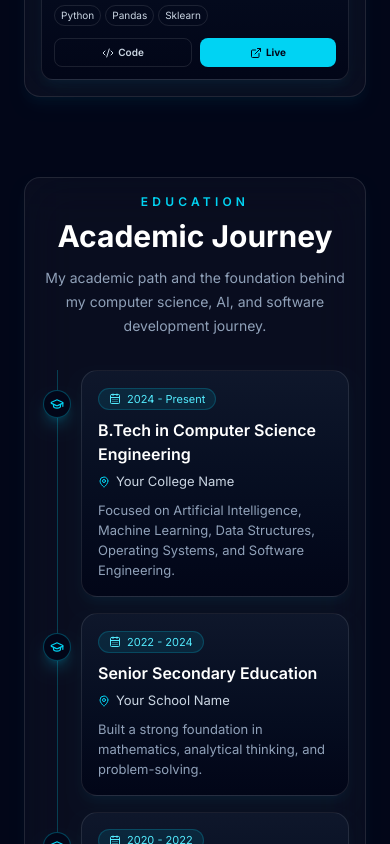
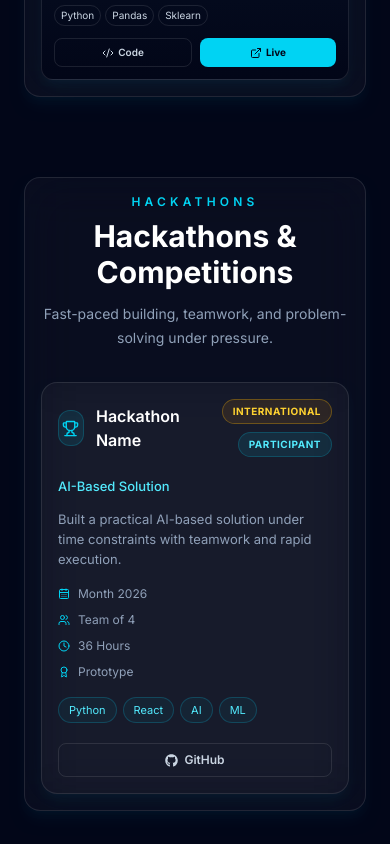
Before and after one commit to Mystifying7/Rehan-Portfolio, a React (Vite) app: page / in a window 390 px wide. Shown: the part 5180-6024 px from the top of the page. Built offline with nearby package versions, Linux system fonts and the light colour scheme.

Commit message:
Added more details

```diff
--- a/src/App.jsx
+++ b/src/App.jsx
@@ -12,6 +12,7 @@ import BackToTop from "./components/BackToTop";
 import Stats from "./components/Stats";
 import { useEffect, useState } from "react";
 import LoadingScreen from "./components/LoadingScreen";
+import Hackathons from "./components/Hackathons";
 
 function App() {
   const [loading, setLoading] = useState(true);
@@ -34,6 +35,7 @@ function App() {
       <About />
       <Skills />
       <Projects />
+      <Hackathons />
       <Education />
       <Experience />
       <Certifications />
--- a/src/components/Footer.jsx
+++ b/src/components/Footer.jsx
@@ -2,7 +2,7 @@ import { Mail } from "lucide-react";
 import { FaGithub, FaLinkedin } from "react-icons/fa";
 
 function Footer() {
-  const links = ["Home", "About", "Skills", "Projects", "Education", "Certifications"];
+  const links = ["Home", "About", "Skills", "Projects", "Hackathons", "Education", "Certifications"];
 
   return (
     <footer className="px-6 py-10">
@@ -37,6 +37,7 @@ function Footer() {
 
           <div className="flex flex-col items-center justify-center gap-2 text-xs text-slate-500 md:flex-row">
             <p>© {new Date().getFullYear()} Rehan Alam. All Rights Reserved.</p>
+            Last Updated • {new Date().getFullYear()}
           </div>
         </div>
       </div>
--- /dev/null
+++ b/src/components/Hackathons.jsx
@@ -0,0 +1,201 @@
+import {
+  Trophy,
+  CalendarDays,
+  Users,
+  Clock,
+  ExternalLink,
+  Award,
+} from "lucide-react";
+
+import { FaGithub } from "react-icons/fa";
+import SectionReveal from "./SectionReveal";
+
+const levelStyles = {
+  National: "border-purple-400/30 bg-purple-500/10 text-purple-300",
+  State: "border-blue-400/30 bg-blue-500/10 text-blue-300",
+  College: "border-emerald-400/30 bg-emerald-500/10 text-emerald-300",
+  International: "border-amber-400/30 bg-amber-500/10 text-amber-300",
+};
+
+const hackathons = [
+  {
+    name: "Hackathon Name",
+    level: "International",
+    status: "Participant",
+    project: "AI-Based Solution",
+    summary:
+      "Built a practical AI-based solution under time constraints with teamwork and rapid execution.",
+    date: "Month 2026",
+    team: "Team of 4",
+    duration: "36 Hours",
+    result: "Prototype",
+    stack: ["Python", "React", "AI", "ML"],
+    github: "https://github.com/hackerskr76/PreMortem-The-Failure-Engine.git",
+    live: "#",
+    certificate: "#",
+  },
+];
+
+function Hackathons() {
+  return (
+    <section id="hackathons" className="px-6 py-10">
+       <div className="absolute inset-x-0 top-0 h-px bg-gradient-to-r from-transparent via-cyan-400/60 to-transparent opacity-0 transition duration-300 group-hover:opacity-100" />
+      <div className="
+        group
+        relative
+        overflow-hidden
+        rounded-2xl
+        border
+        border-white/10
+        bg-white/[0.03]
+        backdrop-blur-xl
+        p-4
+        shadow-lg
+        shadow-cyan-500/5
+        transition-all
+        duration-300
+        hover:-translate-y-1
+        hover:border-cyan-400/30
+        hover:bg-cyan-400/[0.04]
+        hover:shadow-cyan-400/10
+        ">
+      <SectionReveal>
+        <div className="mx-auto max-w-4xl">
+          <div className="mb-8 text-center">
+            <p className="text-xs font-semibold uppercase tracking-[0.35em] text-cyan-400">
+              Hackathons
+            </p>
+
+            <h2 className="mt-2 text-3xl font-bold">
+              Hackathons & Competitions
+            </h2>
+
+            <p className="mx-auto mt-3 max-w-lg text-sm leading-6 text-slate-400">
+              Fast-paced building, teamwork, and problem-solving under pressure.
+            </p>
+          </div>
+
+          <div className="grid gap-4 md:grid-cols-2">
+            {hackathons.map((hackathon) => (
+              <div
+                key={hackathon.name}
+                className="group relative overflow-hidden rounded-2xl border border-white/10 bg-white/[0.03] p-4 shadow-lg shadow-cyan-500/5 backdrop-blur-xl transition-all duration-300 hover:-translate-y-1 hover:border-cyan-400/30 hover:bg-cyan-400/[0.04] hover:shadow-cyan-400/10"
+              >
+                <div className="absolute inset-x-0 top-0 h-px bg-gradient-to-r from-transparent via-cyan-400/60 to-transparent opacity-0 transition duration-300 group-hover:opacity-100" />
+
+                <div className="mb-5 flex items-center justify-between gap-4">
+                  <div className="flex items-center gap-3">
+                    <div className="flex h-9 w-9 items-center justify-center rounded-xl border border-cyan-400/20 bg-cyan-400/10 text-cyan-400">
+                      <Trophy size={17} />
+                    </div>
+
+                    <h3 className="text-base font-semibold text-white">
+                      {hackathon.name}
+                    </h3>
+                  </div>
+
+                  <div className="flex flex-wrap items-center justify-end gap-2">
+                    <span
+                      className={`rounded-full border px-2.5 py-1 text-[10px] font-bold uppercase tracking-wider ${
+                        levelStyles[hackathon.level] ||
+                        "border-slate-400/30 bg-slate-500/10 text-slate-300"
+                      }`}
+                    >
+                      {hackathon.level}
+                    </span>
+
+                    <span className="rounded-full border border-cyan-400/20 bg-cyan-400/10 px-2.5 py-1 text-[10px] font-bold uppercase tracking-wider text-cyan-300">
+                      {hackathon.status}
+                    </span>
+                  </div>
+                </div>
+
+                <p className="text-[13px] font-medium text-cyan-300">
+                  {hackathon.project}
+                </p>
+
+                <p className="mt-3 text-[13px] leading-5 text-slate-400">
+                  {hackathon.summary}
+                </p>
+
+                <div className="mt-4 grid gap-2 text-[12px] text-slate-400 sm:grid-cols-2">
+                  <p className="flex items-center gap-2">
+                    <CalendarDays size={12} className="text-cyan-400" />
+                    {hackathon.date}
+                  </p>
+
+                  <p className="flex items-center gap-2">
+                    <Users size={12} className="text-cyan-400" />
+                    {hackathon.team}
+                  </p>
+
+                  <p className="flex items-center gap-2">
+                    <Clock size={12} className="text-cyan-400" />
+                    {hackathon.duration}
+                  </p>
+
+                  <p className="flex items-center gap-2">
+                    <Award size={12} className="text-cyan-400" />
+                    {hackathon.result}
+                  </p>
+                </div>
+
+                <div className="mt-4 flex flex-wrap gap-1.5">
+                  {hackathon.stack.map((tech) => (
+                    <span
+                      key={tech}
+                      className="rounded-full border border-cyan-400/20 bg-cyan-400/5 px-2.5 py-1 text-[11px] text-cyan-300"
+                    >
+                      {tech}
+                    </span>
+                  ))}
+                </div>
+
+                <div className="mt-5 grid gap-2 sm:grid-cols-3">
+                  {hackathon.github !== "#" && (
+                    <a
+                      href={hackathon.github}
+                      target="_blank"
+                      rel="noreferrer"
+                      className="inline-flex items-center justify-center gap-1.5 rounded-lg border border-white/10 px-3 py-2 text-xs font-semibold text-slate-300 transition hover:border-cyan-400/40 hover:text-cyan-300"
+                    >
+                      <FaGithub size={13} />
+                      GitHub
+                    </a>
+                  )}
+
+                  {hackathon.live !== "#" && (
+                    <a
+                      href={hackathon.live}
+                      target="_blank"
+                      rel="noreferrer"
+                      className="inline-flex items-center justify-center gap-1.5 rounded-lg bg-cyan-400 px-3 py-2 text-xs font-semibold text-slate-950 transition hover:bg-cyan-300"
+                    >
+                      <ExternalLink size={13} />
+                      Live
+                    </a>
+                  )}
+
+                  {hackathon.certificate !== "#" && (
+                    <a
+                      href={hackathon.certificate}
+                      target="_blank"
+                      rel="noreferrer"
+                      className="inline-flex items-center justify-center gap-1.5 rounded-lg border border-cyan-400/30 px-3 py-2 text-xs font-semibold text-cyan-300 transition hover:bg-cyan-400/10"
+                    >
+                      <Award size={13} />
+                      Certificate
+                    </a>
+                  )}
+                </div>
+              </div>
+            ))}
+          </div>
+        </div>
+      </SectionReveal>
+      </div>
+    </section>
+  );
+}
+
+export default Hackathons;
--- a/src/components/LoadingScreen.jsx
+++ b/src/components/LoadingScreen.jsx
@@ -5,38 +5,45 @@ function LoadingScreen() {
     <motion.div
       initial={{ opacity: 1 }}
       exit={{ opacity: 0 }}
-      transition={{ duration: 0.6 }}
+      transition={{ duration: 0.7, ease: "easeOut" }}
       className="fixed inset-0 z-[9999] flex items-center justify-center bg-[#020617]"
     >
       <div className="text-center">
         <motion.div
-          animate={{ scale: [1, 1.08, 1] }}
-          transition={{ duration: 1.2, repeat: Infinity }}
+          initial={{ scale: 0.9, opacity: 0 }}
+          animate={{ scale: 1, opacity: 1 }}
+          transition={{ duration: 0.5 }}
           className="mx-auto mb-6 flex h-16 w-16 items-center justify-center rounded-full border border-cyan-400/30 bg-cyan-400/10 text-3xl font-black text-cyan-400 shadow-2xl shadow-cyan-400/20"
         >
           R
         </motion.div>
 
-        <h1 className="text-xl font-bold text-white">Rehan Alam</h1>
+        <motion.h1
+          initial={{ opacity: 0, y: 8 }}
+          animate={{ opacity: 1, y: 0 }}
+          transition={{ delay: 0.2, duration: 0.5 }}
+          className="text-xl font-bold text-white"
+        >
+          Rehan Alam
+        </motion.h1>
 
-        <p className="mt-2 text-xs uppercase tracking-[0.3em] text-slate-500">
+        <motion.p
+          initial={{ opacity: 0, y: 8 }}
+          animate={{ opacity: 1, y: 0 }}
+          transition={{ delay: 0.35, duration: 0.5 }}
+          className="mt-2 text-xs uppercase tracking-[0.3em] text-slate-500"
+        >
           AI • Machine Learning • Software
-        </p>
+        </motion.p>
 
-        <div className="mt-6 flex justify-center gap-2">
-          {[0, 1, 2].map((dot) => (
-            <motion.span
-              key={dot}
-              animate={{ opacity: [0.25, 1, 0.25] }}
-              transition={{
-                duration: 1,
-                repeat: Infinity,
-                delay: dot * 0.2,
-              }}
-              className="h-2 w-2 rounded-full bg-cyan-400"
-            />
-          ))}
-        </div>
+        <motion.p
+          initial={{ opacity: 0 }}
+          animate={{ opacity: [0.4, 1, 0.4] }}
+          transition={{ delay: 0.5, duration: 1.2, repeat: Infinity }}
+          className="mt-6 text-sm font-medium text-cyan-400"
+        >
+          Initializing Portfolio...
+        </motion.p>
       </div>
     </motion.div>
   );
--- a/src/components/Navbar.jsx
+++ b/src/components/Navbar.jsx
@@ -10,6 +10,7 @@ function Navbar() {
     "About",
     "Skills",
     "Projects",
+    "Hackathons",
     "Education",
     "Certifications",
   ];
```
Also changed, not shown: 1 other file (tests, documents, lock files or other folders).
